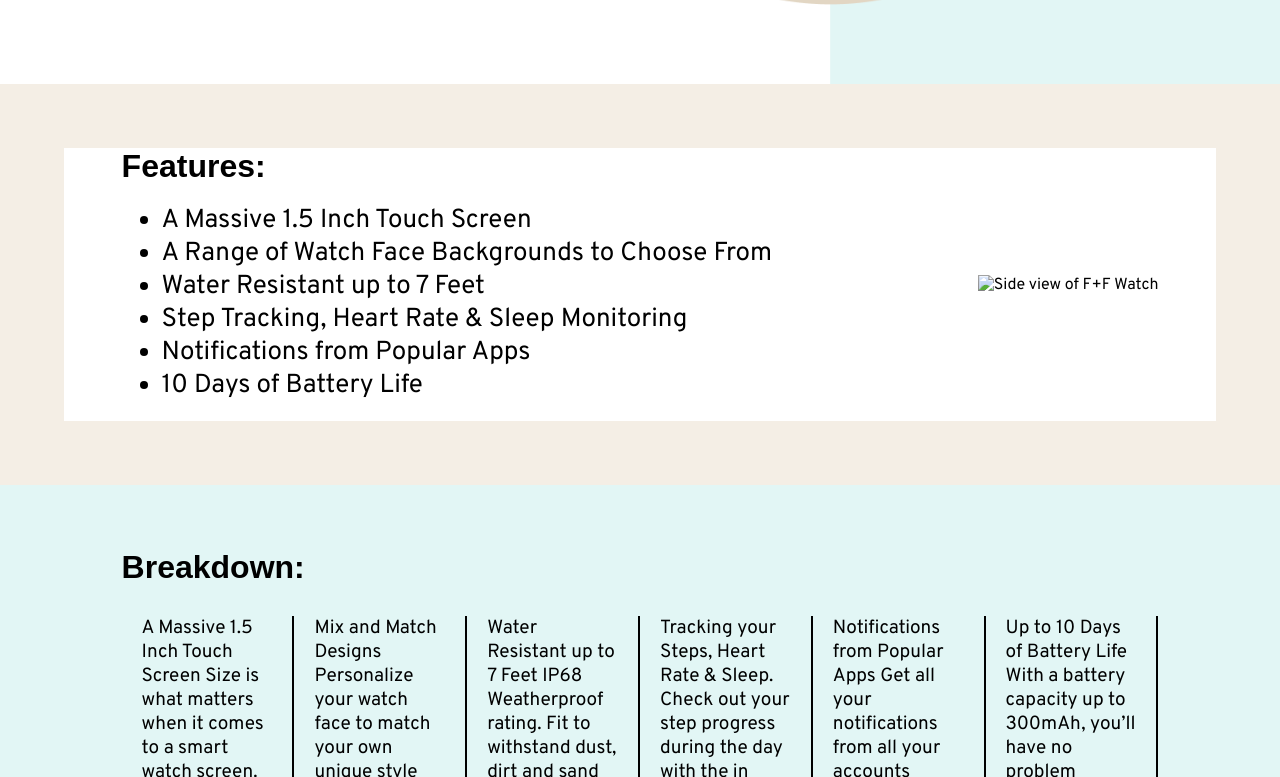
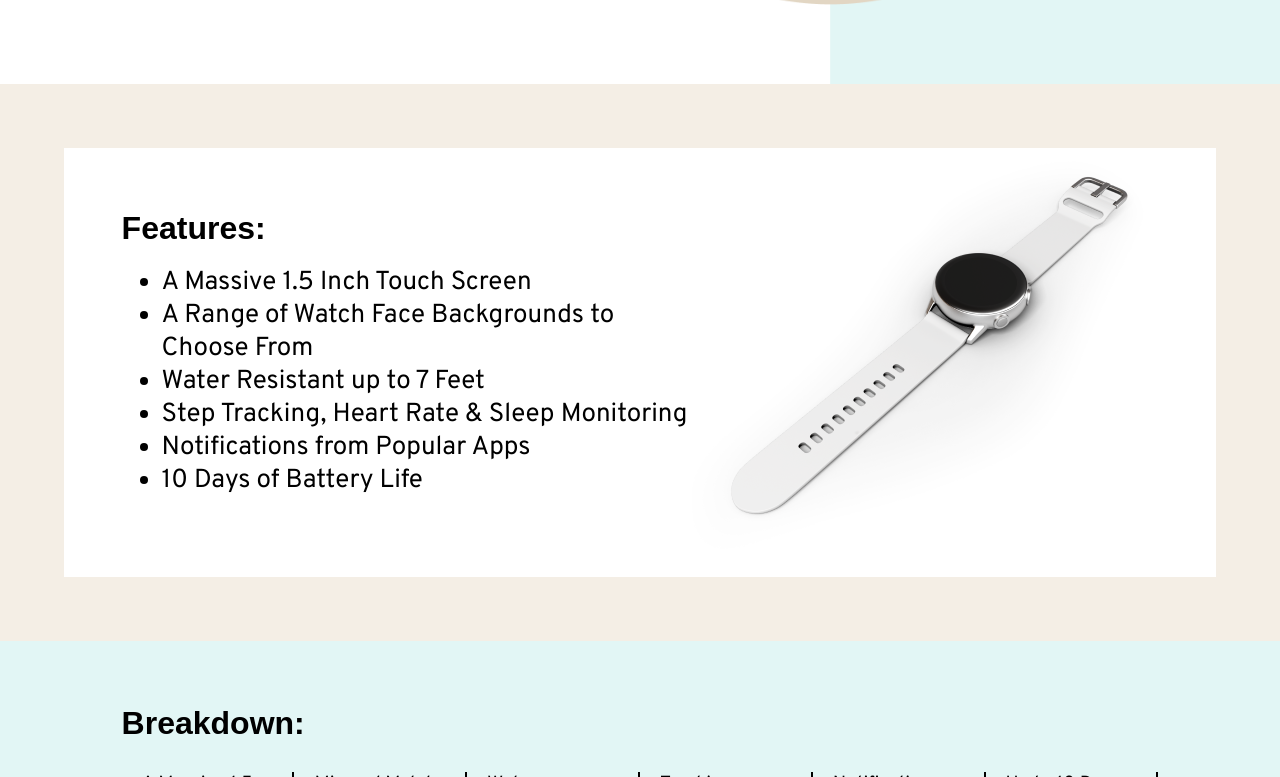
Before and after one commit to BrandonRivas/brainstation_challenege, a plain HTML site: page starter-code/index.html in a window 1280 px wide. Shown: the part 740-1517 px from the top of the page. Drawn offline with Linux system fonts and the light colour scheme; the site is published under a folder, as on GitHub Pages, so addresses that start at the root find nothing; a web font is replaced by a local one.

Commit message:
Fix image error
Changed the patch of watch side to work

```diff
--- a/starter-code/index.html
+++ b/starter-code/index.html
@@ -117,7 +117,7 @@
           <div class="features__column">
             <img
               class="features__image"
-              src="/watch-side.png"
+              src="../watch-side.png"
               alt="Side view of F+F Watch"
             />
           </div>
```
